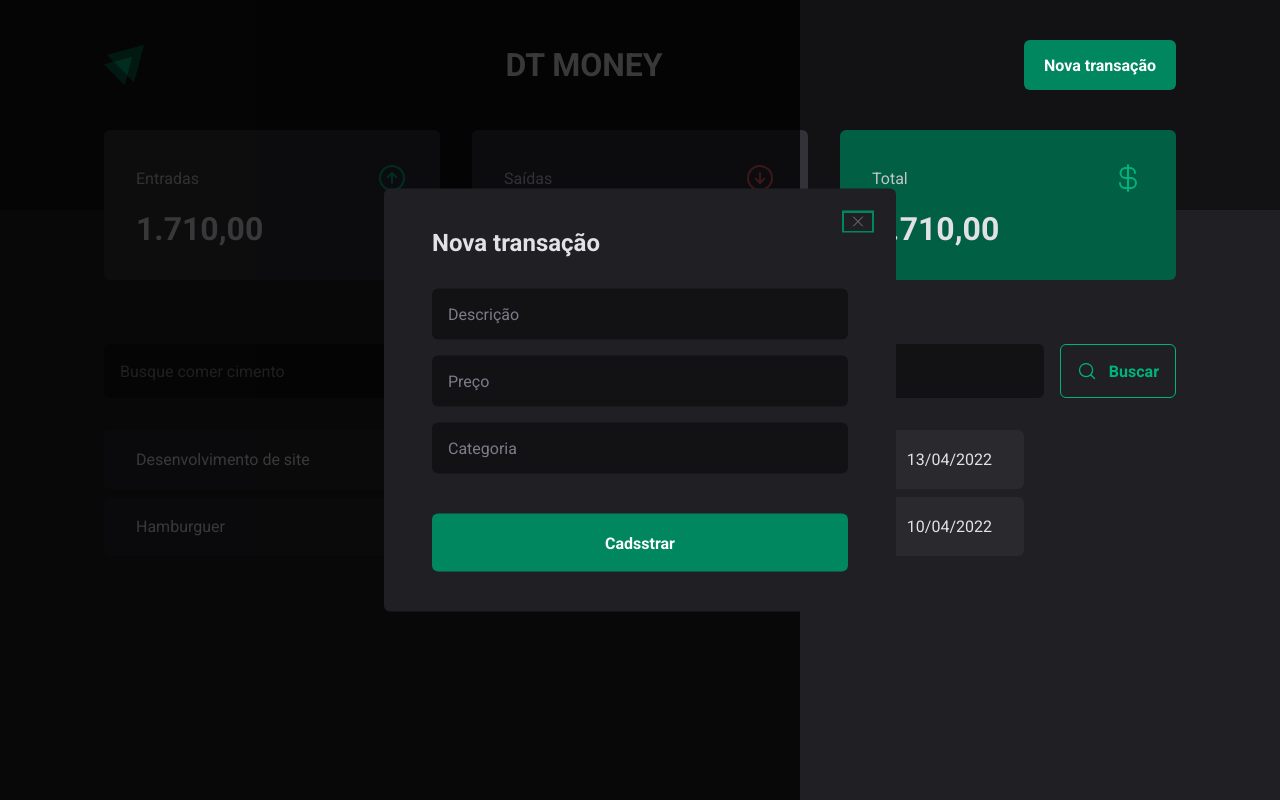
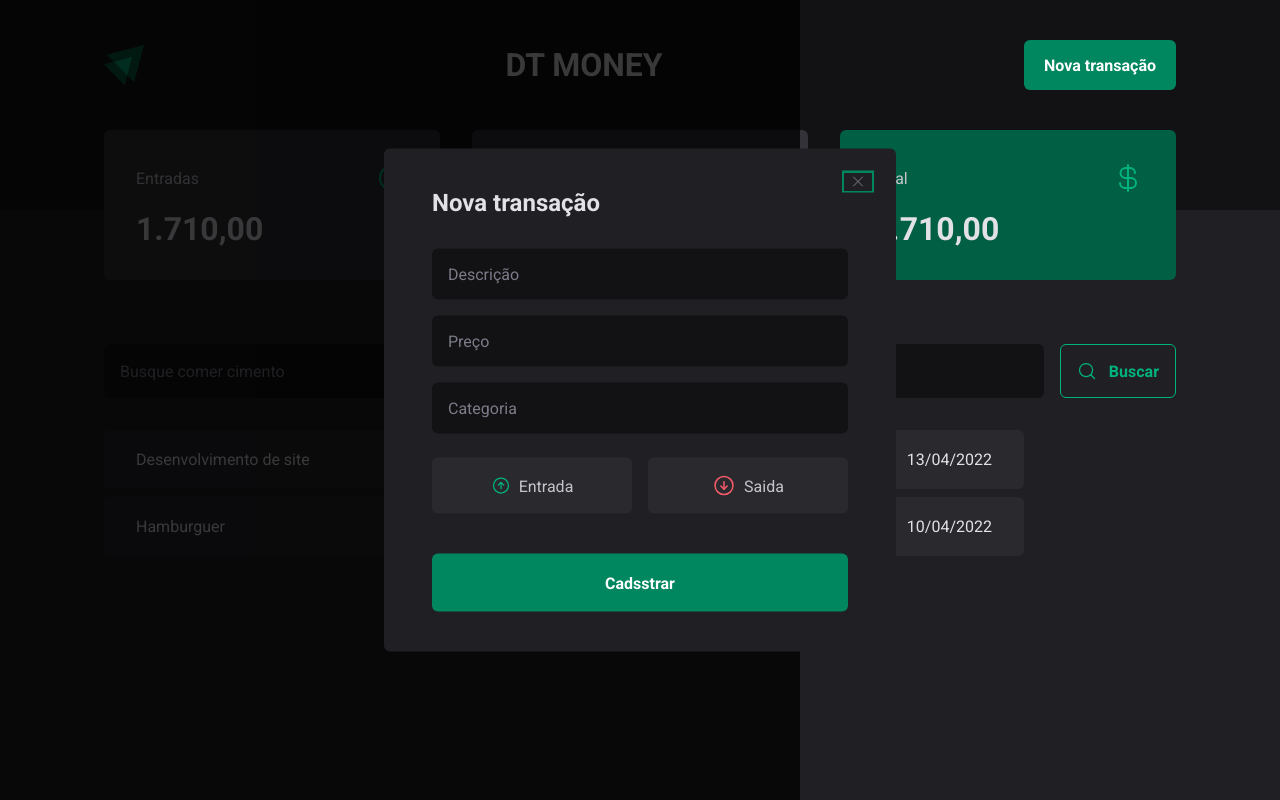
Before and after one commit to BrenoNovais/cash-control, a React (Vite) app: page / in a window 1280 px wide. Both pictures are taken after a click on the button "Nova transação". Built offline with nearby package versions, Linux system fonts and the light colour scheme.

Commit message:
Botões de entrada e saída

```diff
--- a/src/components/NewTransactionModal/indes.tsx
+++ b/src/components/NewTransactionModal/indes.tsx
@@ -1,7 +1,7 @@
 import * as Dialog from "@radix-ui/react-dialog";
-import { X } from "phosphor-react";
+import { ArrowCircleDown, ArrowCircleUp, X } from "phosphor-react";
 
-import { CloseButton, Content, Overlay } from "./styles";
+import { CloseButton, Content, Overlay, TransactionType, TransactionTypeButton } from "./styles";
 
 export function NewTransactionModal() {
     return (
@@ -19,6 +19,20 @@
                     <input type="number" placeholder="Preço" required />
                     <input type="text" placeholder="Categoria" required />
 
+                    <TransactionType>
+
+                        <TransactionTypeButton variant="income">
+                            <ArrowCircleUp size={20} />
+                            Entrada
+                        </TransactionTypeButton>
+
+                        <TransactionTypeButton variant="outcome">
+                            <ArrowCircleDown size={24} />
+                            Saida
+                        </TransactionTypeButton>
+
+                    </TransactionType>
+
                     <button type="submit">
                         Cadsstrar
                     </button>
--- a/src/components/NewTransactionModal/styles.ts
+++ b/src/components/NewTransactionModal/styles.ts
@@ -68,3 +68,31 @@
     color: ${props => props.theme["gray-500"]};
     line-height: 0;
 `
+
+export const TransactionType = styled.div`
+
+    display:grid;
+    grid-template-columns: repeat(2, 1fr);
+    gap: 1rem;
+    margin-top: 0.5rem;
+`
+
+interface TransactionTypeButtonProps {
+    variant: 'income' | 'outcome'
+}
+export const TransactionTypeButton = styled.button<TransactionTypeButtonProps>`
+    background: ${props => props.theme["gray-700"]};
+    padding: 1rem;
+    display: flex;
+    align-items: center;
+    justify-content: center;
+    gap: 0.5rem;
+    border-radius: 6px;
+    cursor: pointer;
+    border: 0;
+    color: ${props => props.theme["gray-300"]};
+
+    svg {
+        color: ${props => props.variant === 'income' ? props.theme["green-300"] : props.theme["red-300"]};
+    }
+`
```
